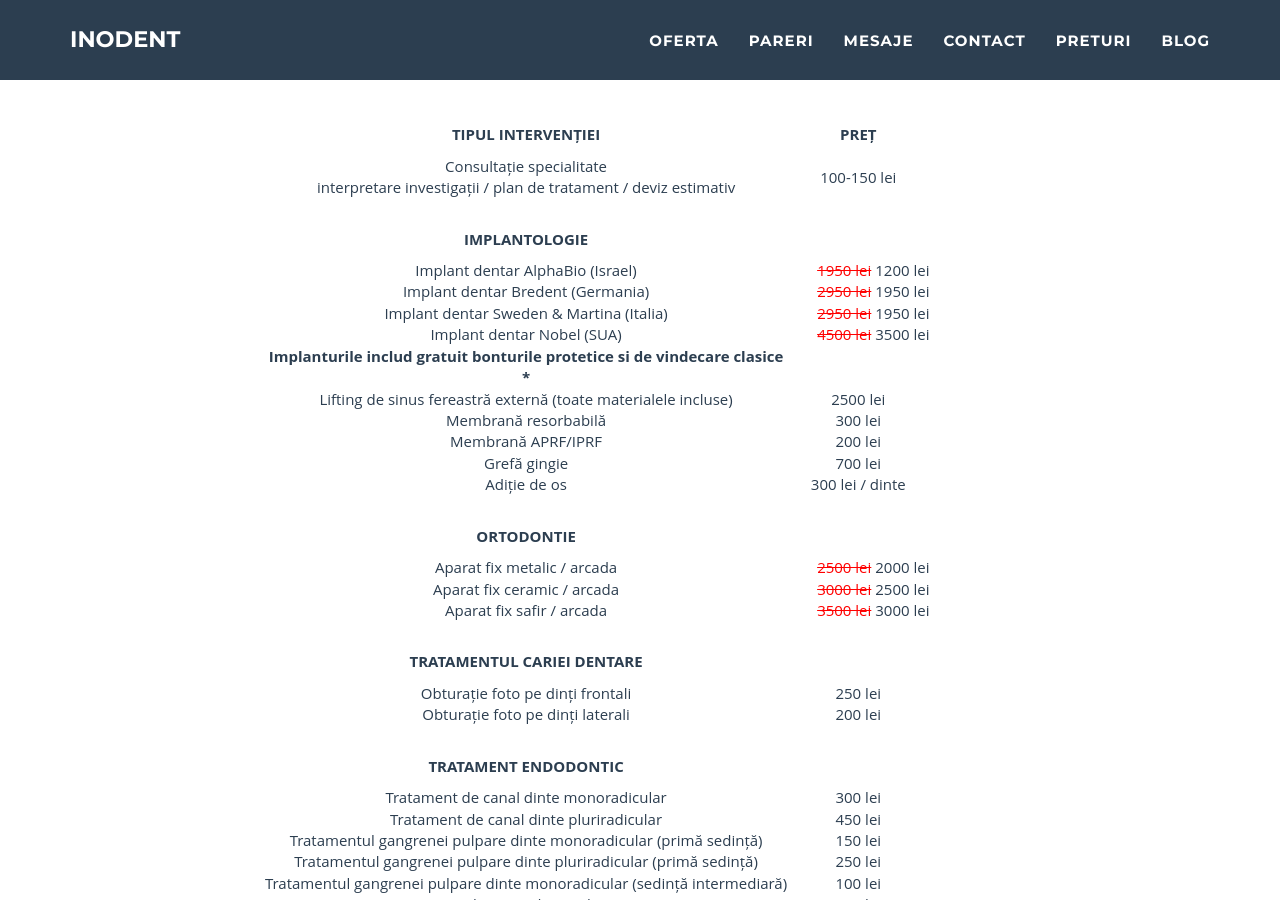
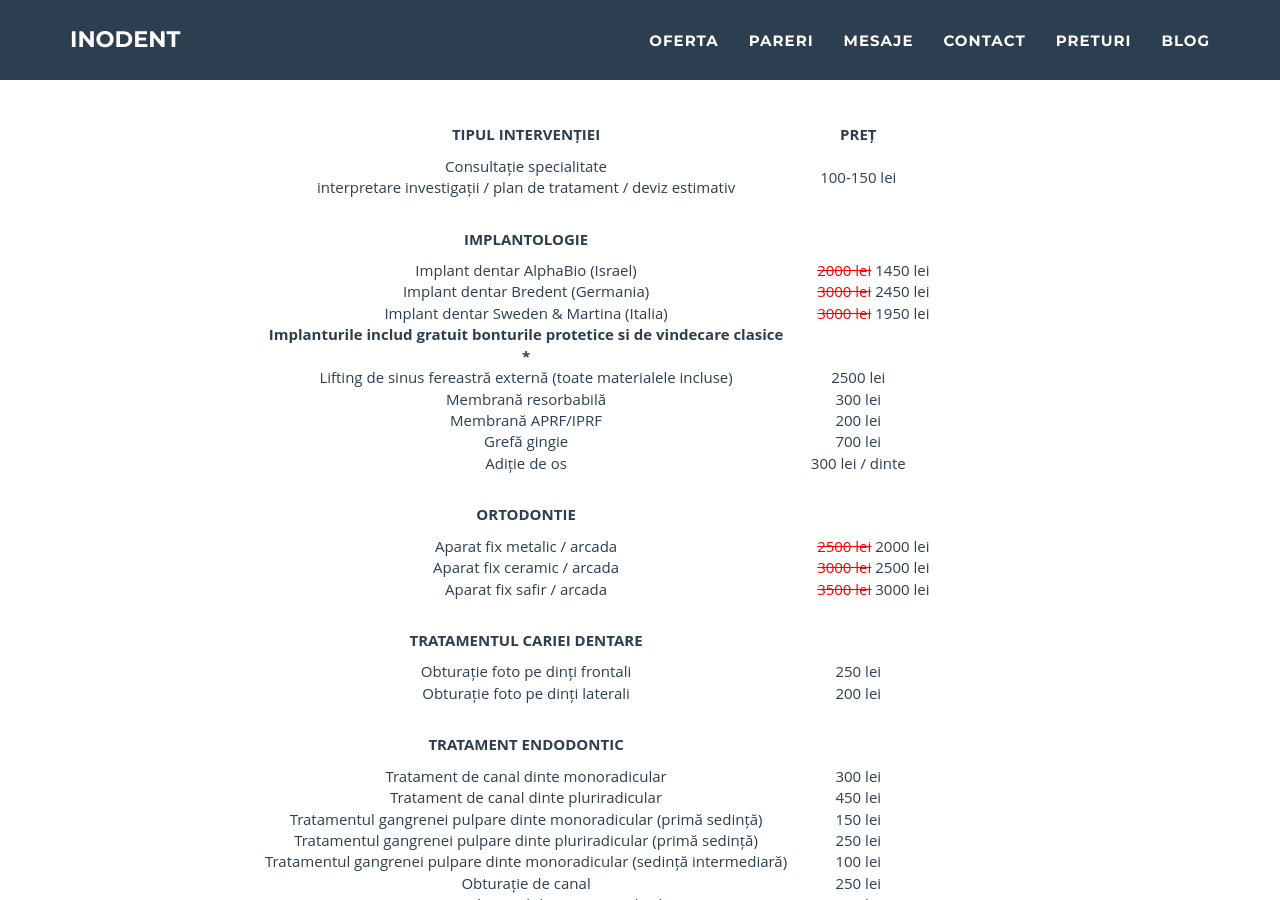
Before and after one commit to littledentgopo/offerdent, a Jekyll site: the page built from tarife.html, in a window 1280 px wide and 900 px high, scrolled down 1112 px. Built offline with Jekyll 4.4.1, drawn with Linux system fonts in a browser that asks for light colours; comment, search, counter and statistics services are not loaded.

Commit message:
update prices

```diff
--- a/_includes/pricestable.html
+++ b/_includes/pricestable.html
@@ -4,10 +4,9 @@
        <tr><td>Consultație specialitate <br/> interpretare investigații / plan de tratament / deviz estimativ</td><td>100-150 lei</td></tr>
 
        <tr><th>IMPLANTOLOGIE</th><th></th></tr>
-       <tr><td>Implant dentar AlphaBio (Israel)</td><td><del> 1950 lei</del><span> 1200 lei</span></td></tr>
-       <tr><td>Implant dentar Bredent (Germania)</td><td><del> 2950 lei</del><span> 1950 lei</span></td></tr>
-       <tr><td>Implant dentar Sweden &amp; Martina (Italia)</td><td><del> 2950 lei</del><span> 1950 lei</span></td></tr>
-       <tr><td>Implant dentar Nobel (SUA)</td><td><del> 4500 lei</del><span> 3500 lei</span></td></tr>
+       <tr><td>Implant dentar AlphaBio (Israel)</td><td><del> 2000 lei</del><span> 1450 lei</span></td></tr>
+       <tr><td>Implant dentar Bredent (Germania)</td><td><del> 3000 lei</del><span> 2450 lei</span></td></tr>
+       <tr><td>Implant dentar Sweden &amp; Martina (Italia)</td><td><del> 3000 lei</del><span> 1950 lei</span></td></tr>
 
        <tr><td><b>Implanturile includ gratuit bonturile protetice si de vindecare clasice</b></td><td></td></tr>
 
```
